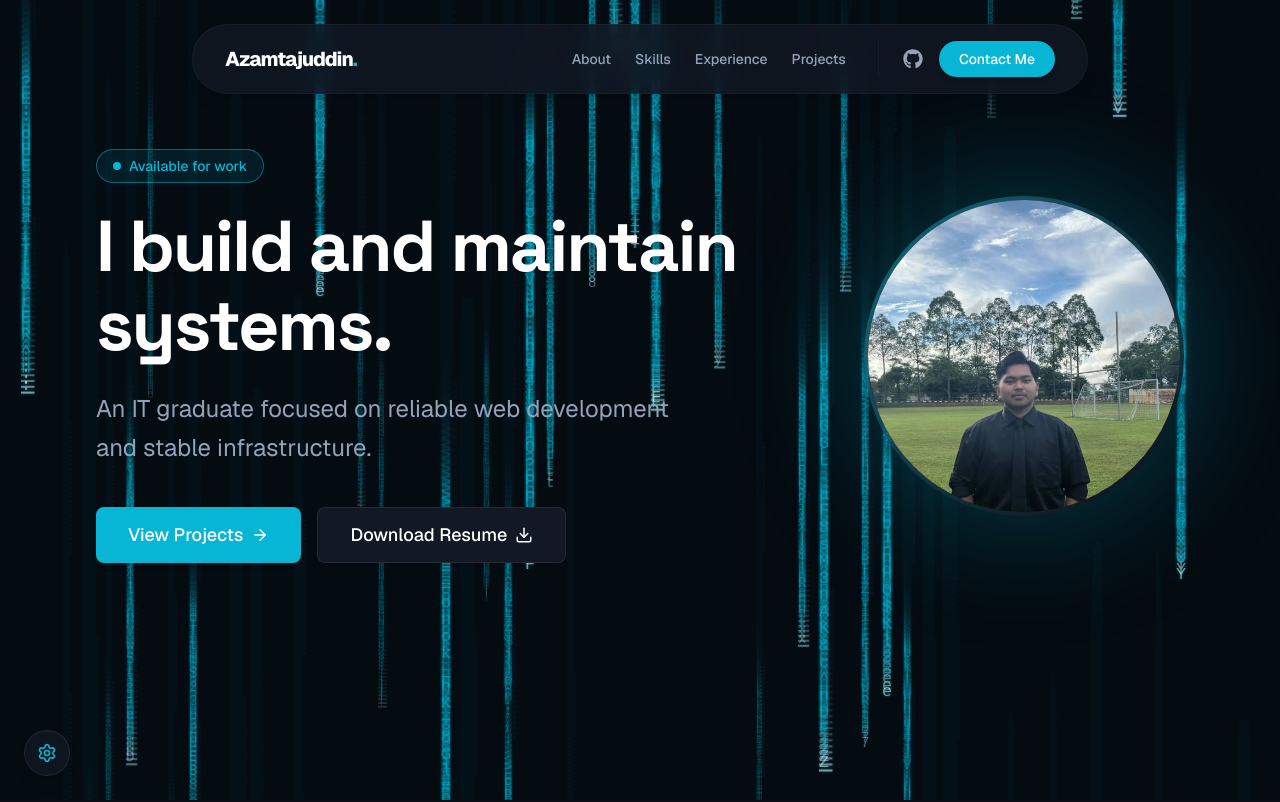
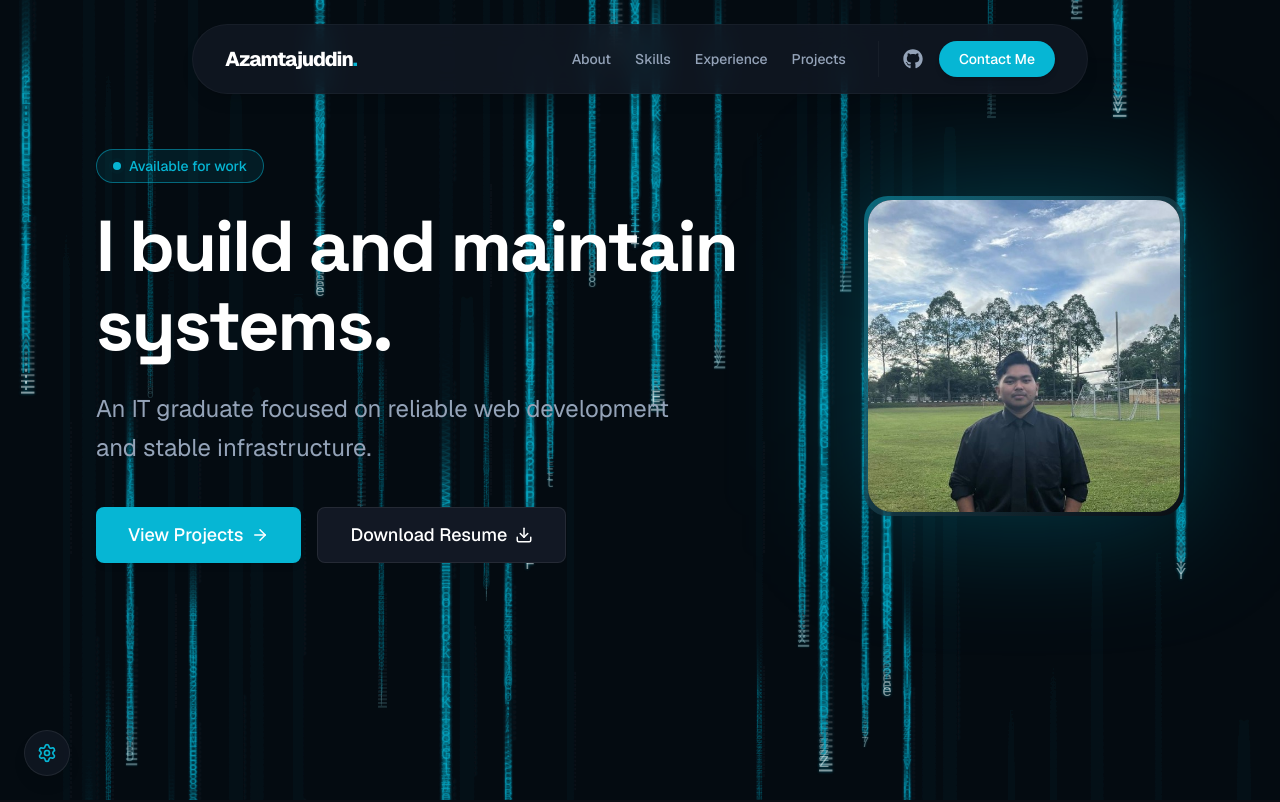
Before and after one commit to MatGol06/azam_portfolio, a Next.js app: page / in a window 1280 px wide. Shown: the top 802 px of the page. Built offline with nearby package versions, Linux system fonts and the light colour scheme.

Commit message:
style: change hero image shape from circle to rounded square

```diff
--- a/src/components/sections/ContactSection.jsx
+++ b/src/components/sections/ContactSection.jsx
@@ -36,7 +36,7 @@ export function ContactSection() {
             </div>
             <div className="flex flex-col gap-2">
               <label htmlFor="email" className="text-sm font-medium text-muted">Email</label>
-              <input type="email" id="email" required className="bg-background border border-border rounded-lg px-4 py-3 text-secondary focus:outline-none focus:ring-2 focus:ring-primary focus:border-transparent transition-colors duration-200" placeholder="azam@gamil.com" />
+              <input type="email" id="email" required className="bg-background border border-border rounded-lg px-4 py-3 text-secondary focus:outline-none focus:ring-2 focus:ring-primary focus:border-transparent transition-colors duration-200" placeholder="azam@gmail.com" />
             </div>
           </div>
 
--- a/src/components/sections/HeroSection.jsx
+++ b/src/components/sections/HeroSection.jsx
@@ -68,11 +68,11 @@ export function HeroSection() {
         className="w-48 h-48 md:w-64 md:h-64 lg:w-80 lg:h-80 shrink-0 relative group"
       >
         {/* Premium Glow Effect Behind Image */}
-        <div className="absolute inset-0 bg-primary/30 rounded-full blur-3xl group-hover:bg-primary/50 transition-colors duration-500" />
+        <div className="absolute inset-0 bg-primary/30 rounded-3xl blur-3xl group-hover:bg-primary/50 transition-colors duration-500" />
 
         {/* Image Container with Border */}
-        <div className="relative z-10 w-full h-full rounded-full p-1 bg-gradient-to-br from-primary/50 to-background">
-          <div className="w-full h-full rounded-full overflow-hidden bg-surface">
+        <div className="relative z-10 w-full h-full rounded-3xl p-1 bg-gradient-to-br from-primary/50 to-background">
+          <div className="w-full h-full rounded-3xl overflow-hidden bg-surface">
             <img
               src="/projects/avatar.png"
               alt="Azam Profile"
```
